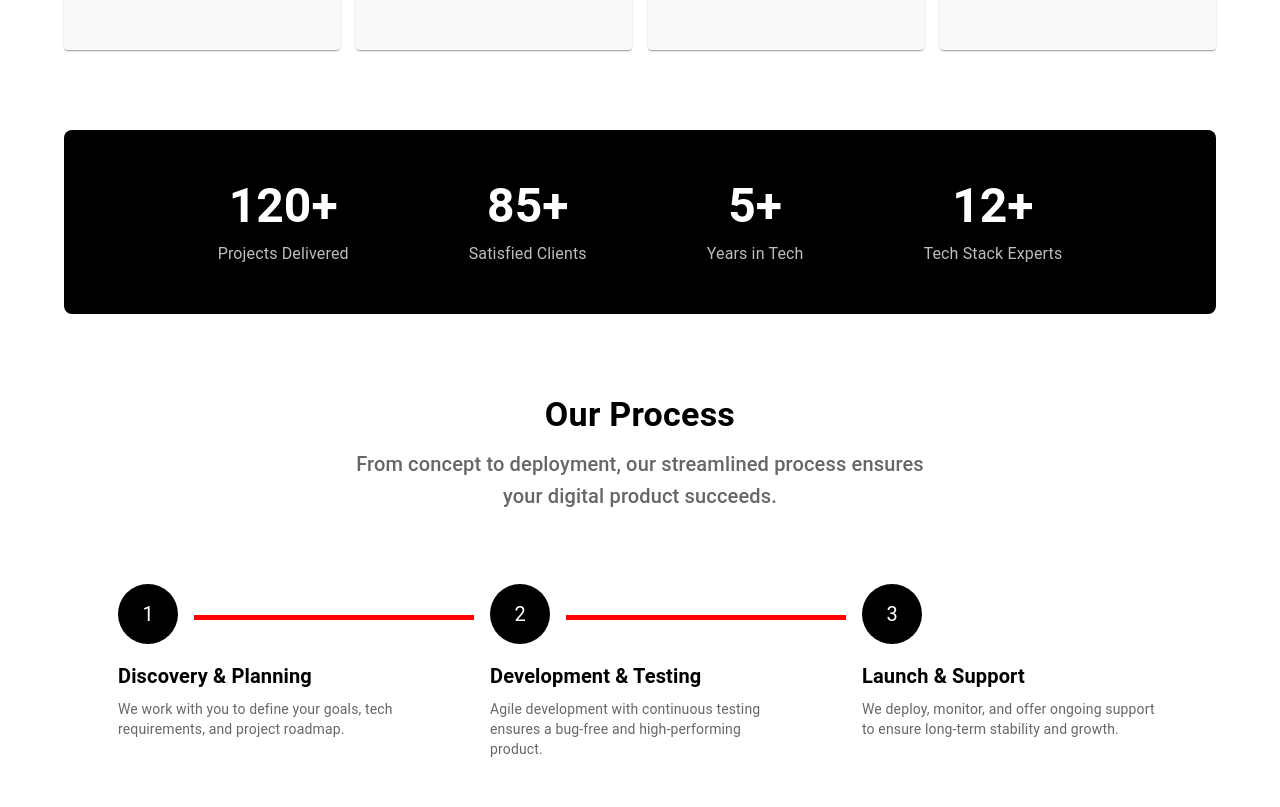
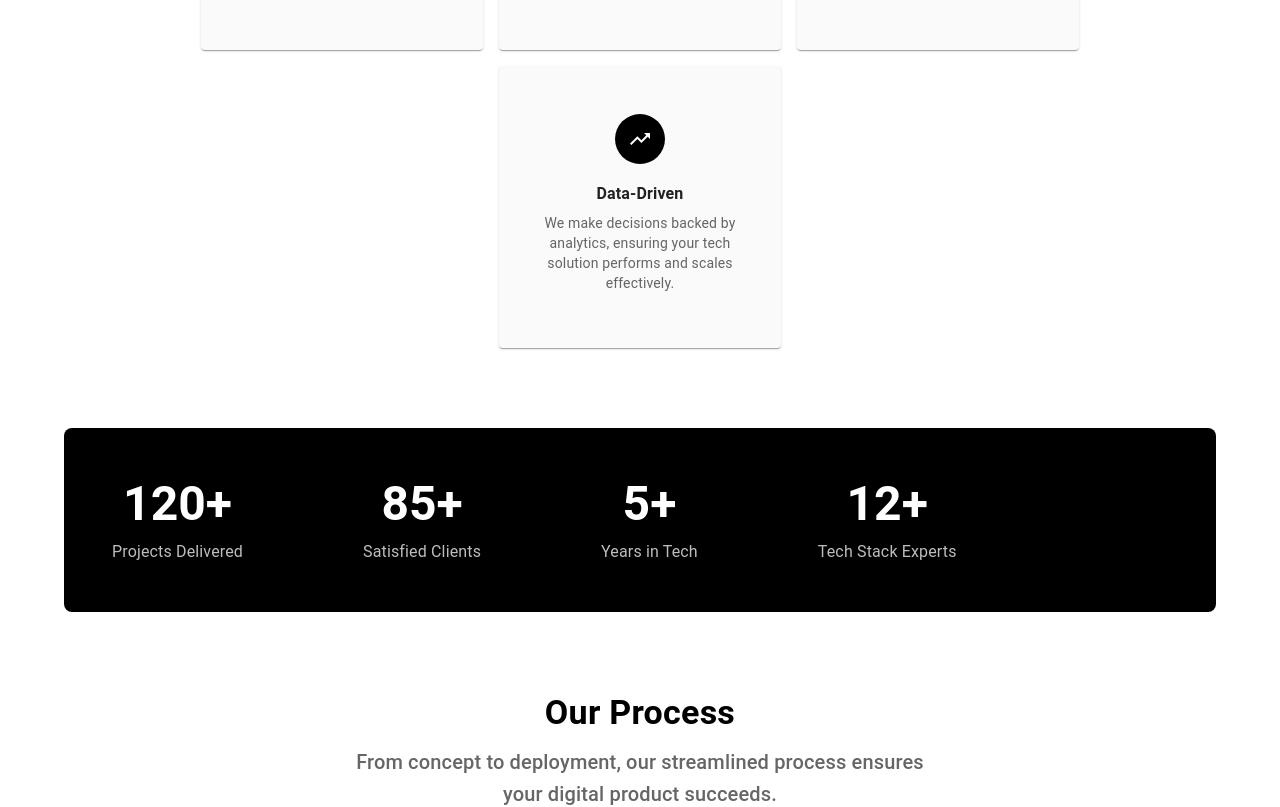
Before and after one commit to TrinetraTech/Trinera, a React (Create React App) app: page / in a window 1280 px wide. Shown: the part 2200-3007 px from the top of the page. Built offline with nearby package versions, Linux system fonts and the light colour scheme.

Commit message:
responsive about

```diff
--- a/src/components/pages/About.js
+++ b/src/components/pages/About.js
@@ -29,7 +29,7 @@ const About = () => {
     {
       icon: <PeopleIcon fontSize="small" />,
       title: "Client-Centric",
-      description: "We tailor solutions to each client’s unique tech needs — from MVPs to enterprise-scale platforms."
+      description: "We tailor solutions to each client's unique tech needs — from MVPs to enterprise-scale platforms."
     },
     {
       icon: <FavoriteIcon fontSize="small" />,
@@ -69,10 +69,10 @@ const About = () => {
   ];
 
   return (
-    <Box component="section" py={8} bgcolor="background.paper" id="about_us">
+    <Box component="section" py={{ xs: 4, md: 8 }} bgcolor="background.paper" id="about_us">
       <Container maxWidth="lg">
         {/* Header */}
-        <Box textAlign="center" mb={8}>
+        <Box textAlign="center" mb={{ xs: 4, md: 8 }}>
           <Typography variant="h3" component="h2" gutterBottom fontWeight="bold">
             About Trinetra Tech
           </Typography>
@@ -82,25 +82,15 @@ const About = () => {
         </Box>
 
         {/* Features */}
-        <Box sx={{
-          display: 'flex',
-          flexWrap: 'wrap',
-          justifyContent: 'center',
-          gap: 2,
-          mb: 10,
-          '& > *': {
-            flex: '1 1 200px',
-            maxWidth: '250px',
-            minWidth: '200px'
-          }
-        }}>
+        <Grid container spacing={2} mb={{ xs: 6, md: 10 }} justifyContent="center">
           {features.map((feature, index) => (
+            <Grid item xs={12} sm={6} md={3} key={index} display="flex" justifyContent="center">
               <Card
-              key={index}
                 sx={{
                   p: 2,
                   height: '250px',
-                width: '250px',
+                  width: '100%',
+                  maxWidth: '250px',
                   display: 'flex',
                   flexDirection: 'column',
                   bgcolor: 'grey.50',
@@ -139,22 +129,20 @@ const About = () => {
                   </Typography>
                 </CardContent>
               </Card>
+            </Grid>
           ))}
-        </Box>
+        </Grid>
 
         {/* Stats Section */}
         <Box
           bgcolor="common.black"
           borderRadius={2}
-          p={{ xs: 4, md: 6 }}
-          mb={10}
-          display="flex"
-          justifyContent="center"
-          alignItems="center"
+          p={{ xs: 3, md: 6 }}
+          mb={{ xs: 6, md: 10 }}
         >
-          <Grid container spacing={15}>
+          <Grid container spacing={{ xs: 3, md: 6, lg: 15 }}>
             {stats.map((stat, index) => (
-              <Grid item xs={12} sm={6} lg={3} key={index}>
+              <Grid item xs={6} sm={6} lg={3} key={index}>
                 <Box textAlign="center">
                   <Typography
                     variant="h3"
@@ -181,8 +169,8 @@ const About = () => {
         </Box>
 
         {/* Process Section */}
-        <Box mb={10}>
-          <Box textAlign="center" mb={6}>
+        <Box mb={{ xs: 6, md: 10 }}>
+          <Box textAlign="center" mb={{ xs: 4, md: 6 }}>
             <Typography variant="h4" component="h3" gutterBottom fontWeight="bold">
               Our Process
             </Typography>
@@ -193,11 +181,11 @@ const About = () => {
 
           <Grid container spacing={3} justifyContent="center">
             {processSteps.map((step, index) => (
-              <Grid item xs={12} sm={6} md={4} key={index}>
+              <Grid item xs={12} sm={6} md={4} key={index} display="flex" justifyContent="center">
                 <Box
                   sx={{
-                    width: 300,
-                    height: 200,
+                    width: { xs: '100%', sm: 300 },
+                    height: { xs: 'auto', sm: 200 },
                     display: 'flex',
                     flexDirection: 'column',
                     justifyContent: 'flex-start',
@@ -207,7 +195,7 @@ const About = () => {
                     alignItems: 'flex-start'
                   }}
                 >
-                  <Box sx={{ display: 'flex' }}>
+                  <Box sx={{ display: 'flex', width: '100%' }}>
                     <Avatar
                       sx={{
                         bgcolor: 'common.black',
@@ -219,7 +207,15 @@ const About = () => {
                       {step.step}
                     </Avatar>
                     {index !== 2 && (
-                      <Divider sx={{ borderBottom: '5px solid red', width: '280px', mb: 5, ml: 2 }} />
+                      <Divider
+                        sx={{
+                          borderBottom: '5px solid red',
+                          width: { xs: '60px', sm: '120px', md: '180px' },
+                          mb: 5,
+                          ml: 2,
+                          alignSelf: 'center'
+                        }}
+                      />
                     )}
                   </Box>
                   <Typography variant="h6" component="h4" fontWeight="bold" gutterBottom>
@@ -235,7 +231,7 @@ const About = () => {
         </Box>
 
         {/* CTA */}
-        <Box textAlign="center" mb={10}>
+        <Box textAlign="center" mb={{ xs: 6, md: 10 }}>
           <Button
             variant="contained"
             size="large"
@@ -255,7 +251,8 @@ const About = () => {
             Schedule a Consultation
           </Button>
         </Box>
-        <Box textAlign="center" mb={10}>
+
+        <Box textAlign="center" mb={{ xs: 6, md: 10 }}>
           <Typography variant="h4" fontWeight="bold" gutterBottom>
             A Word from Our Founder
           </Typography>
@@ -269,18 +266,13 @@ const About = () => {
             "At Trinetra Tech, we believe in building more than just software—we build
             partnerships that scale with your business. Our mission is to empower startups
             and enterprises through clean code, scalable architecture, and honest collaboration.
-    We’re not just your tech team — we’re your tech partner."
+            We're not just your tech team — we're your tech partner."
           </Typography>
           <Typography variant="subtitle1" mt={3} fontWeight="bold">
-    —  Founder
+            — Founder
           </Typography>
         </Box>
-
-
-
-
       </Container>
-
     </Box>
   );
 };
```
Lines whose indentation alone changed are shown as unchanged.
